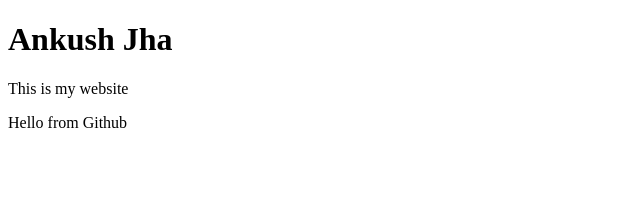
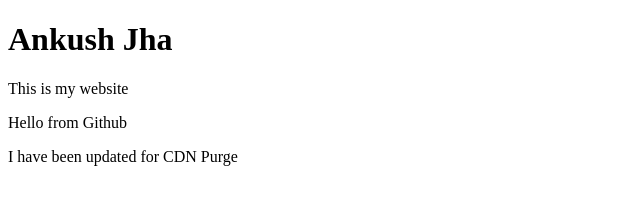
Before and after one commit to noroolz/70533, a plain HTML site: page index.html in a window 1280 px wide. Shown: the whole page, without its empty margins (0-640 px from the left). Drawn offline with Linux system fonts and the light colour scheme.

Commit message:
Update index.html

```diff
--- a/index.html
+++ b/index.html
@@ -8,6 +8,7 @@
 <h1>Ankush Jha</h1>
 <p>This is my website</p>
 <p>Hello from Github</p>
+  <p>I have been updated for CDN Purge</p>
 </div>
 </body>
 </html>
```
